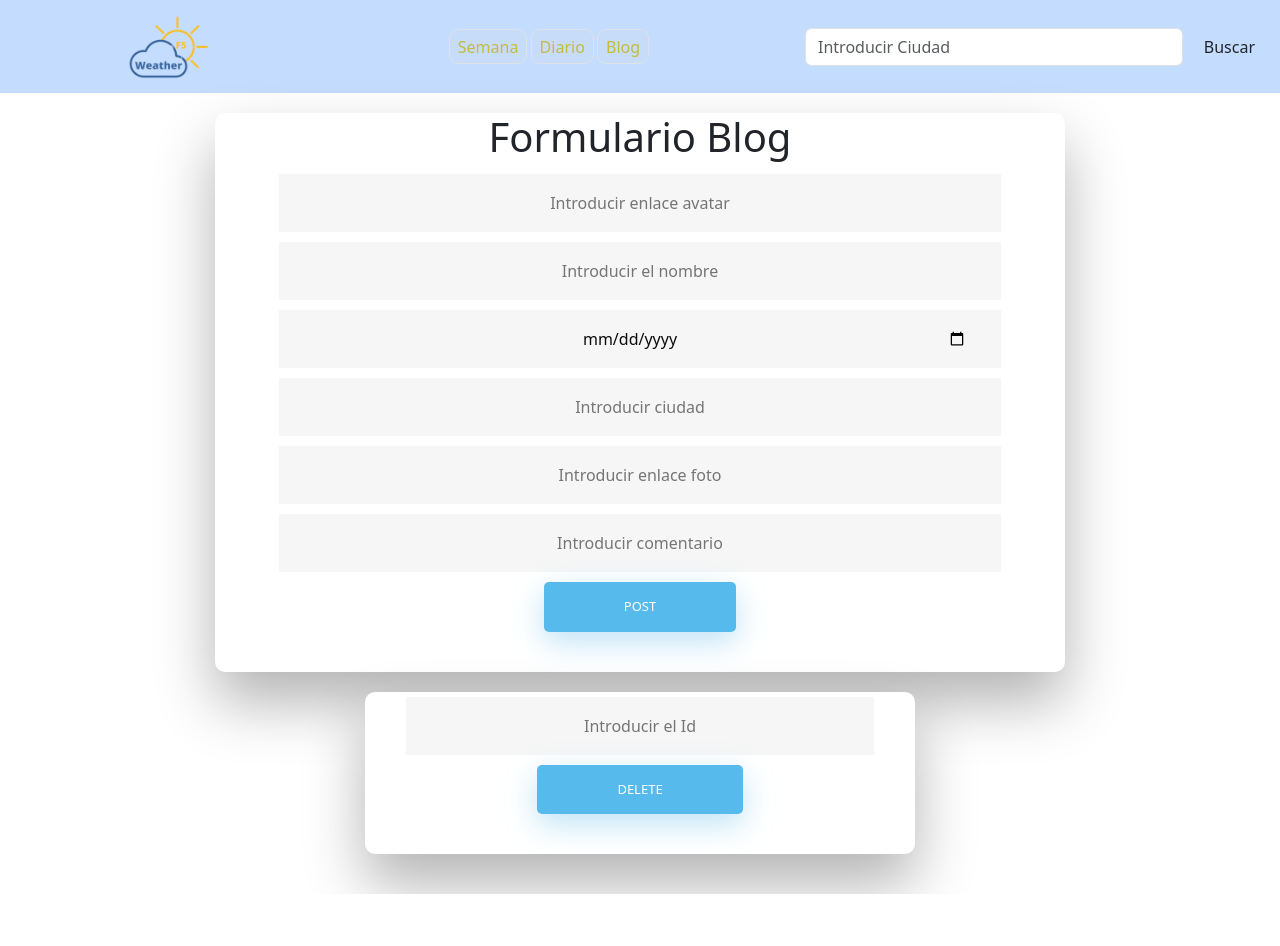
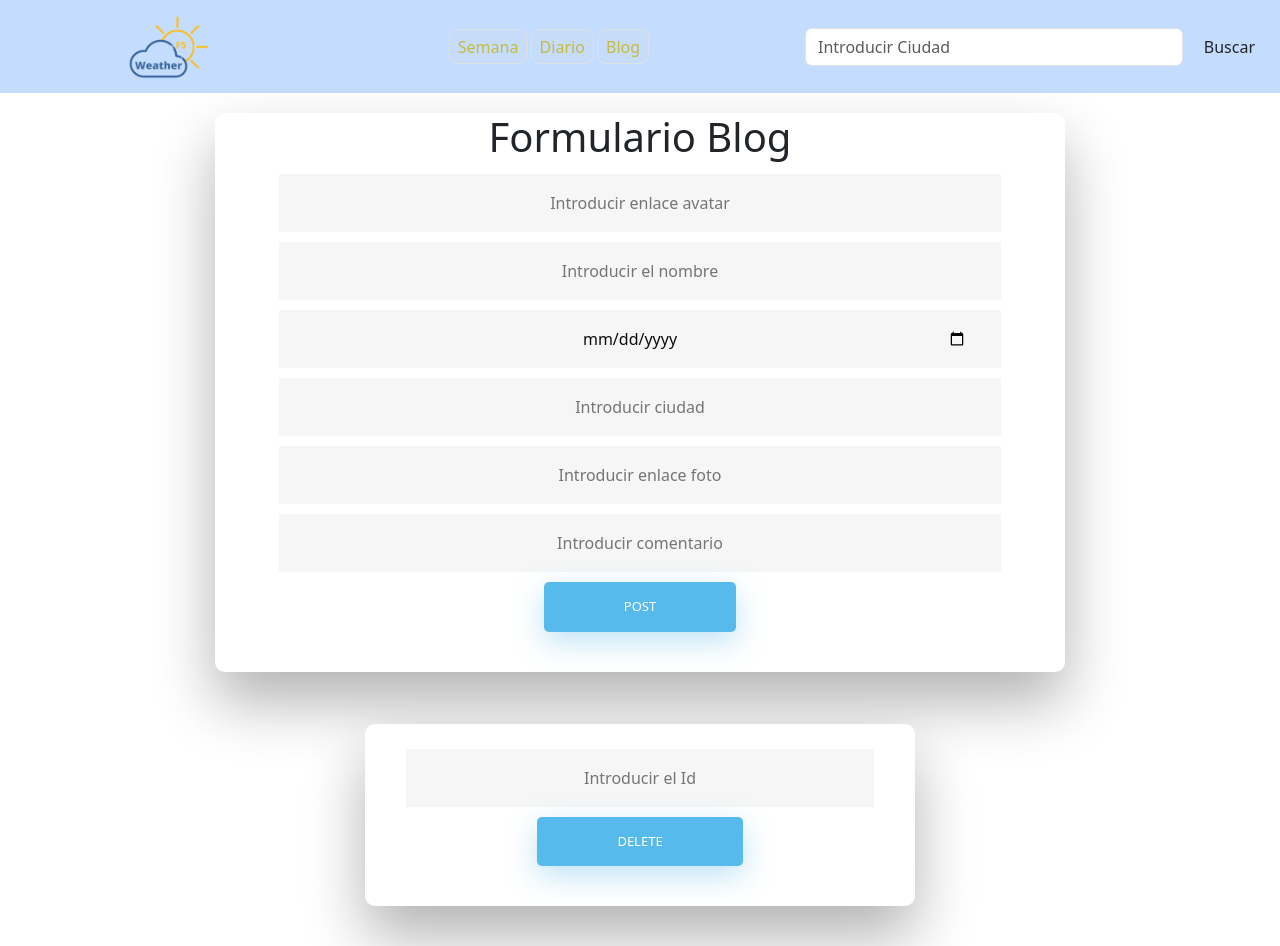
Before and after one commit to YorlinPacha/app_weather, a Vue app: page /formulario in a window 1280 px wide. Before the commit the page ends 894 px from the top, so only its background shows below. Built offline with nearby package versions, Linux system fonts and the light colour scheme; no server answers.

Commit message:
cambios formularios

```diff
--- a/src/components/BlogComp.vue
+++ b/src/components/BlogComp.vue
@@ -177,8 +177,9 @@ async function getInfo(){
   display: flex;
  }
   .cuerpo {
-    background-color: #c4ddff75;
-
+     background-color: #c4ddff75;
+    /* background-image:url("../assets/img/v1015-101a.jpg");
+  background-size: cover; */
   }
   @media (max-width: 1020px){
     .container{
--- a/src/views/FormularioView.vue
+++ b/src/views/FormularioView.vue
@@ -116,6 +116,7 @@ axios2.request(configDEL)
   -webkit-box-shadow: 0 30px 60px 0 rgba(0,0,0,0.3);
   box-shadow: 0 30px 60px 0 rgba(0,0,0,0.3);
   text-align: center;
+ padding-top: 20px;
 }
 input[type=button], input[type=submit], input[type=reset]  {
   background-color: #56baed;
@@ -174,6 +175,9 @@ input[type=text]:focus {
 }
 input[type=text]:placeholder {
   color: #cccccc;
+}
+#formContent-2 {
+  margin-top: 2rem;
 }
 /* ANIMATIONS */
 /* Simple CSS3 Fade-in-down Animation */
```
